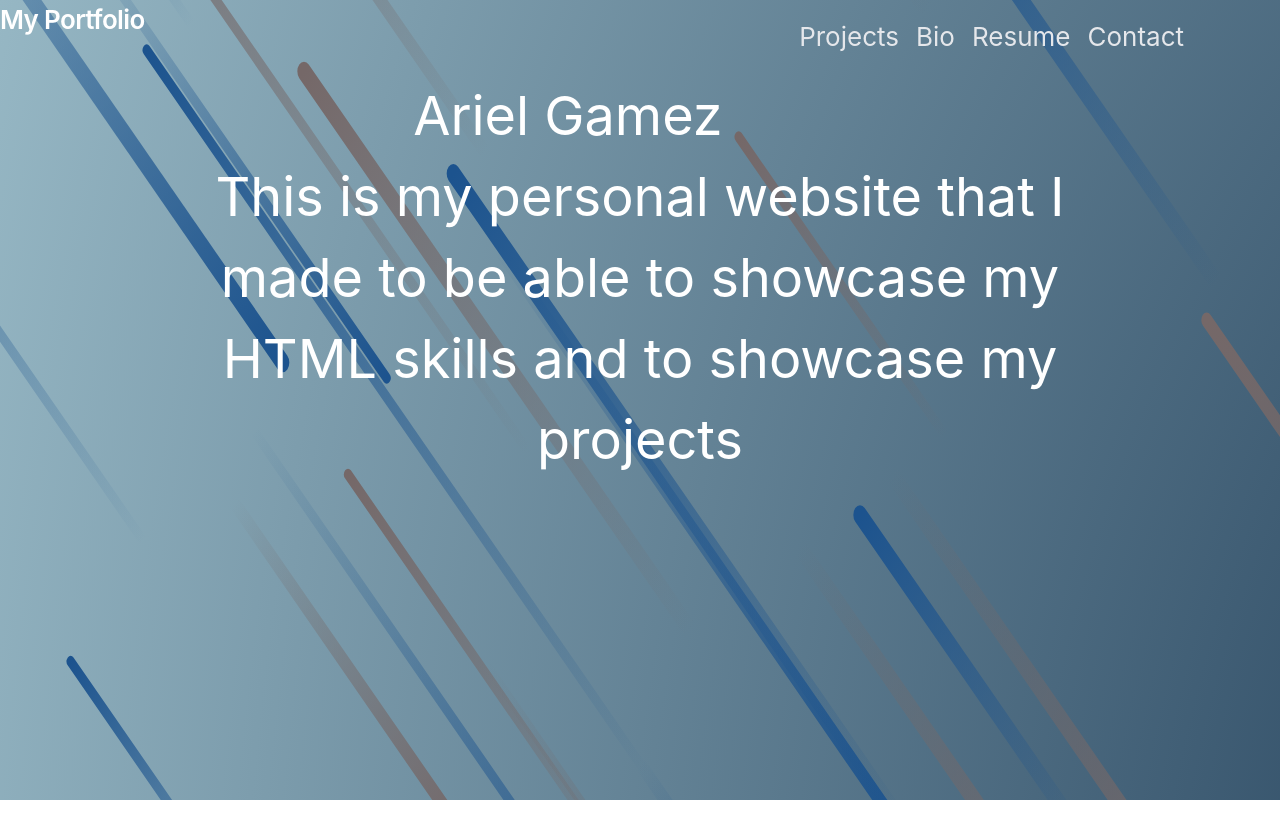
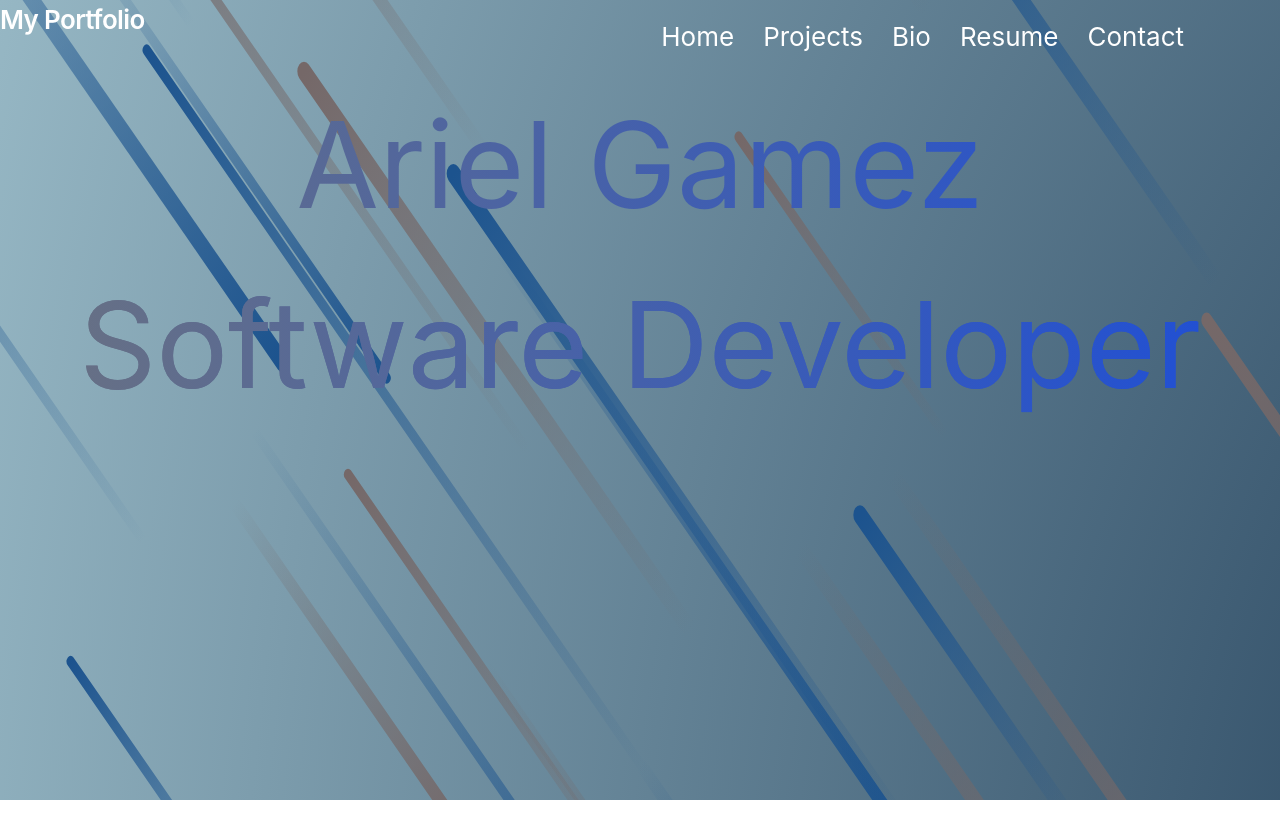
Before and after one commit to argamez98/Portfolio, a React (Create React App) app: page / in a window 1280 px wide. Built offline with nearby package versions, Linux system fonts and the light colour scheme.

Commit message:
Major changes
removed bio on landing page. Added a gradient color onto name title. reformatted pages.

```diff
--- a/src/App.css
+++ b/src/App.css
@@ -75,9 +75,6 @@ a {
   display: inline-block;
 }
 
-a:hover {
-  background-color: #756868;
-}
 
 a:after {
   background: none repeat scroll 0 0 transparent;
--- a/src/components/BigNameTitle.js
+++ b/src/components/BigNameTitle.js
@@ -1,16 +1,13 @@
 import React from "react";
 
 
-export default function BigNameTitle(){
+export default function BigNameTitle() {
     return (
-        <div className="flex-wrap text-center text-lg pr-48">
+        <div className=" justify-center text-center text-xxl bg-gradient-to-r from-gray-500 to-blue-700 bg-clip-text text-transparent">
             <p>Ariel Gamez</p>
-
-            <body>
-                <p className="flex-wrap text-white pl-48 flex-grid sidebar">
-                    This is my personal website that I made to be able to showcase my HTML skills and to showcase my projects
-                </p>
-            </body>
+            <p className=" align-center bg-gradient-to-r from-gray-500 to-blue-700 bg-clip-text text-transparent">
+                Software Developer
+            </p>
         </div>
     );
 }
--- a/src/components/Home.js
+++ b/src/components/Home.js
@@ -3,6 +3,5 @@ import BigNameTitle from "./BigNameTitle";
 
 export default function Home() {
     return (
-            <BigNameTitle />
-    );
+        <BigNameTitle/>);
 }
--- a/src/components/Navbar.js
+++ b/src/components/Navbar.js
@@ -7,6 +7,7 @@ function Navbar() {
         setIsOpen(!isOpen);
       };
     const links = [
+        { text: 'Home', url:'/'},
         { text: 'Projects', url: '/projects' },
         { text: 'Bio', url: '/bio' },
         { text: 'Resume', url: 'https://drive.google.com/file/d/1k44zfKJuUgoXDOtDerreqj8j51wiP0MQ/view?usp=share_link' },
--- a/src/components/Navlink.js
+++ b/src/components/Navlink.js
@@ -1,24 +1,25 @@
 import React from 'react';
 
-import { Link } from 'react-router-dom';
+import {Link} from 'react-router-dom';
 
 /**
 * These are the buttons nested inside of NavBar
 */
-const NavLinks = ({ links }) => {
+const NavLinks = ({links}) => {
     return (
         <ul className='flex'>
-            {links.map((link, index) =>
-                <li key={index} className='ml-4'>
-                    <Link
-                        to={link.url}
-                        className='text-gray-200 hover:text-white transition duration-300 ease-in-out'
-                        >
-                    {link.text}
-                    </Link>
-                </li>
-            )}
-        </ul>
+            {
+            links.map((link, index) => <li key={index}
+                className='ml-8'>
+                <Link to={
+                        link.url
+                    }
+                    className='text-white hover:text-white transition duration-300 ease-in-out'>
+                    {
+                    link.text
+                } </Link>
+            </li>)
+        } </ul>
     )
 }
 
--- a/src/components/Title.js
+++ b/src/components/Title.js
@@ -5,7 +5,7 @@ export default function Title() {
         <div className=" text-center mr-0 ml-0 text-3xl">
             <p className="mt-8">
                 I'm a 2020 computer science graduate from
-                <a href="https://www.utrgv.edu/" target="_blank">UTRGV</a>
+                UTRGV
             </p>
             <p className="mt-4">
                 I am from Mission, Texas located in the Rio Grande Valley
--- a/tailwind.config.js
+++ b/tailwind.config.js
@@ -4,7 +4,8 @@ module.exports = {
   ],
   theme: {
     fontSize: {
-      lg: '4.5rem'
+      lg: '4.5rem',
+      xxl: '10rem',
     },
   },
   plugins: [],
```
